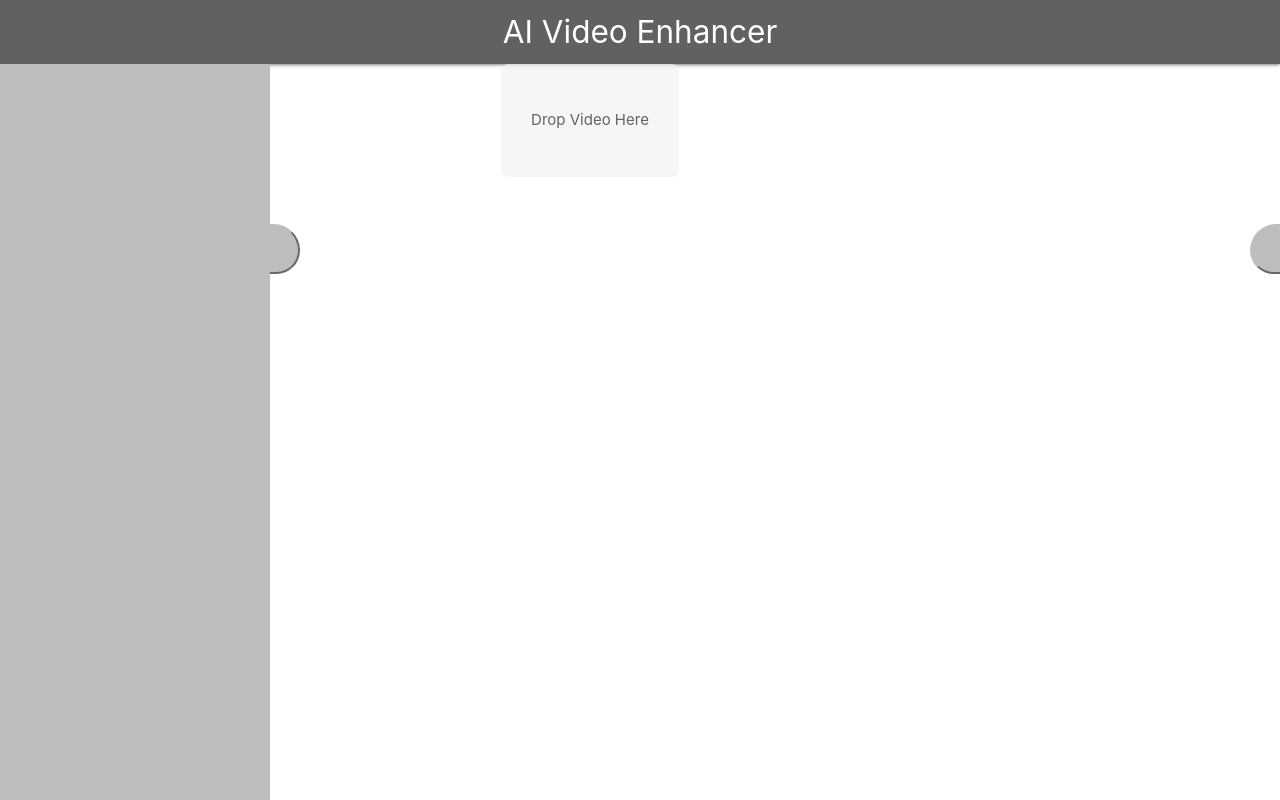
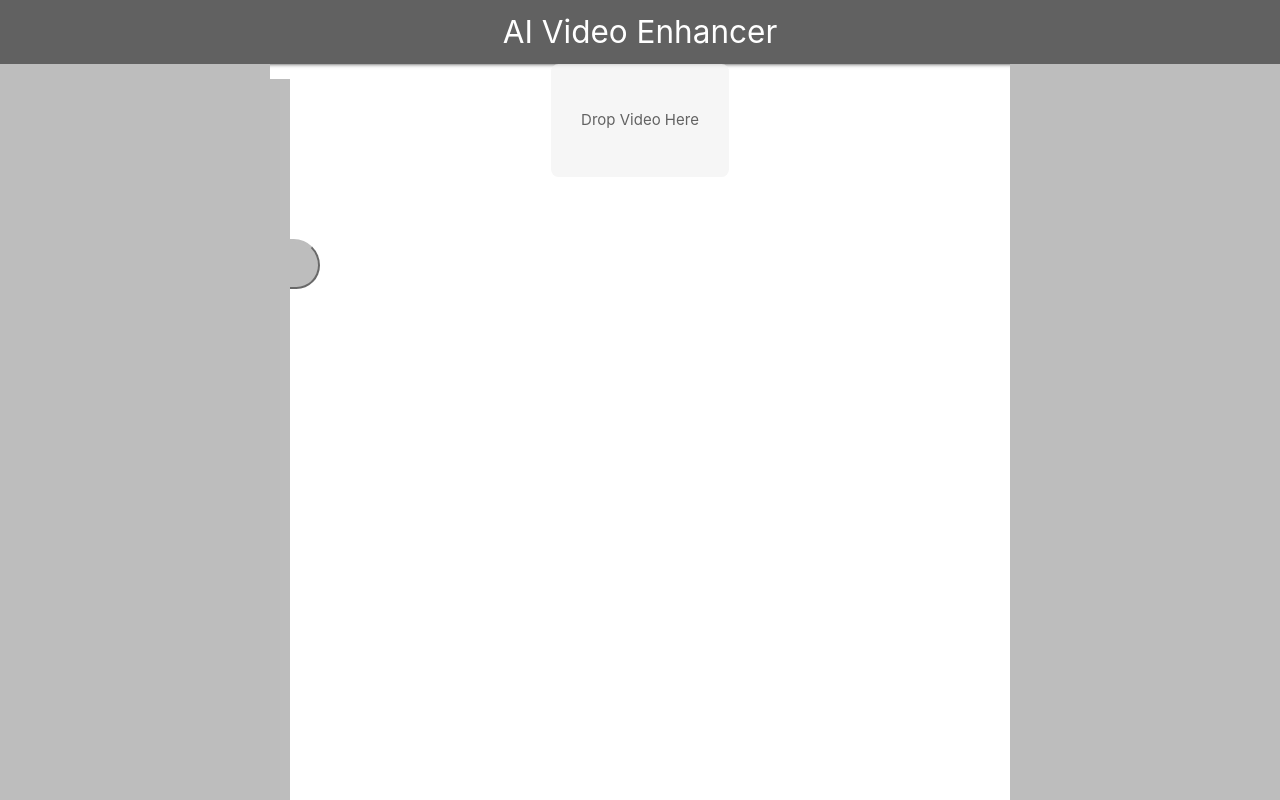
Before and after one commit to SENG4920-wiaa/server, a React (Create React App) app in the folder frontend-UI/app/: page / in a window 1280 px wide. Built offline with nearby package versions, Linux system fonts and the light colour scheme.

Commit message:
Add files via upload

```diff
--- a/frontend-UI/app/src/css/Style.css
+++ b/frontend-UI/app/src/css/Style.css
@@ -10,6 +10,12 @@
 .leftSidebar {
   float: left;
   width: 270px;
+  padding: 15px 10px 15px 20px;
+  border-right: 3px solid #000000;
+  border-bottom: 3px solid #000000;
+  background-color: #bdbdbd;
+  border-color: #bdbdbd;
+  min-height: 100vh;
 }
 .content {
   width: 50%;
@@ -17,11 +23,18 @@
   flex-flow: column nowrap;
   justify-content: center;
   align-items: center;
+  margin-left: auto;
+  margin-right: auto;
 }
 .rightSidebar {
   float: right;
   width: 270px;
-  position: absolute;
+  padding: 15px 10px 15px 20px;
+  border-left: 3px solid #000000;
+  border-bottom: 3px solid #000000;
+  background-color: #bdbdbd;
+  border-color: #bdbdbd;
+  min-height: 100vh;
 }
 .drag-drop-zone {
   display: flex;
```
